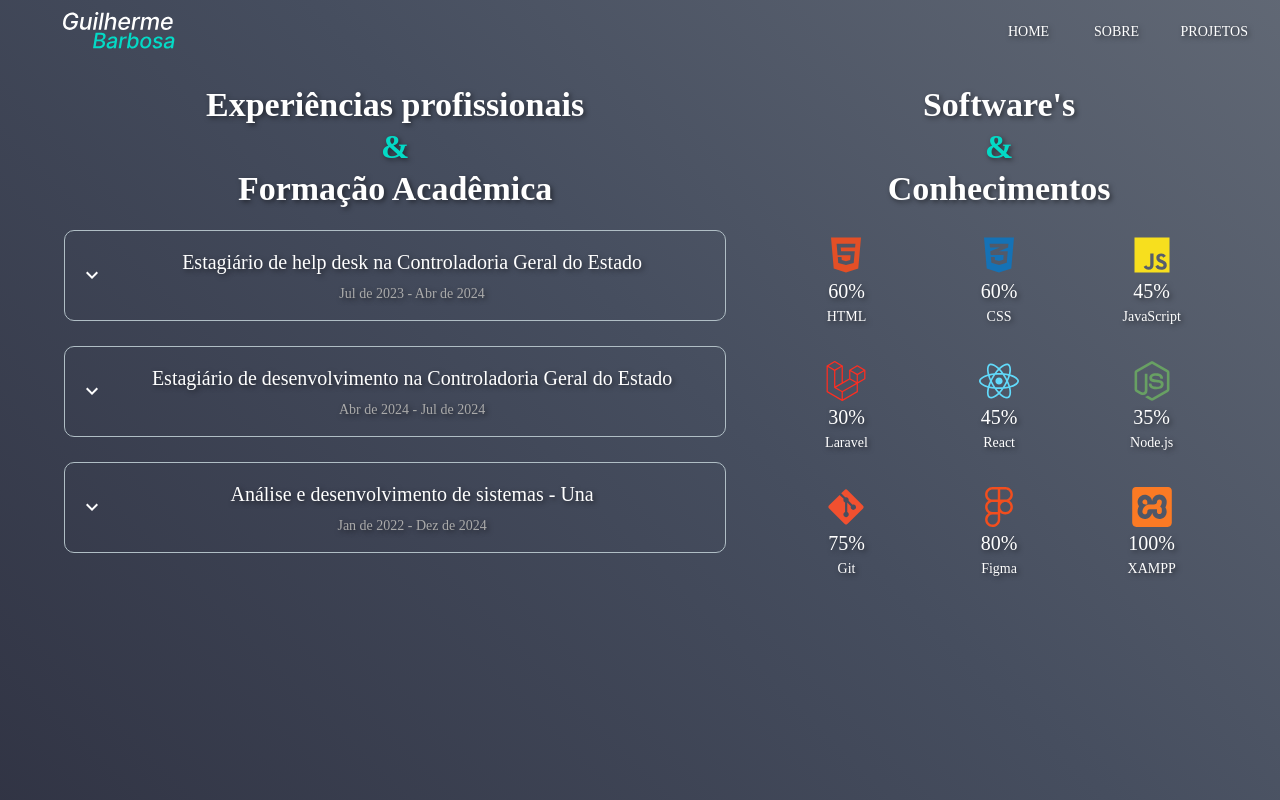
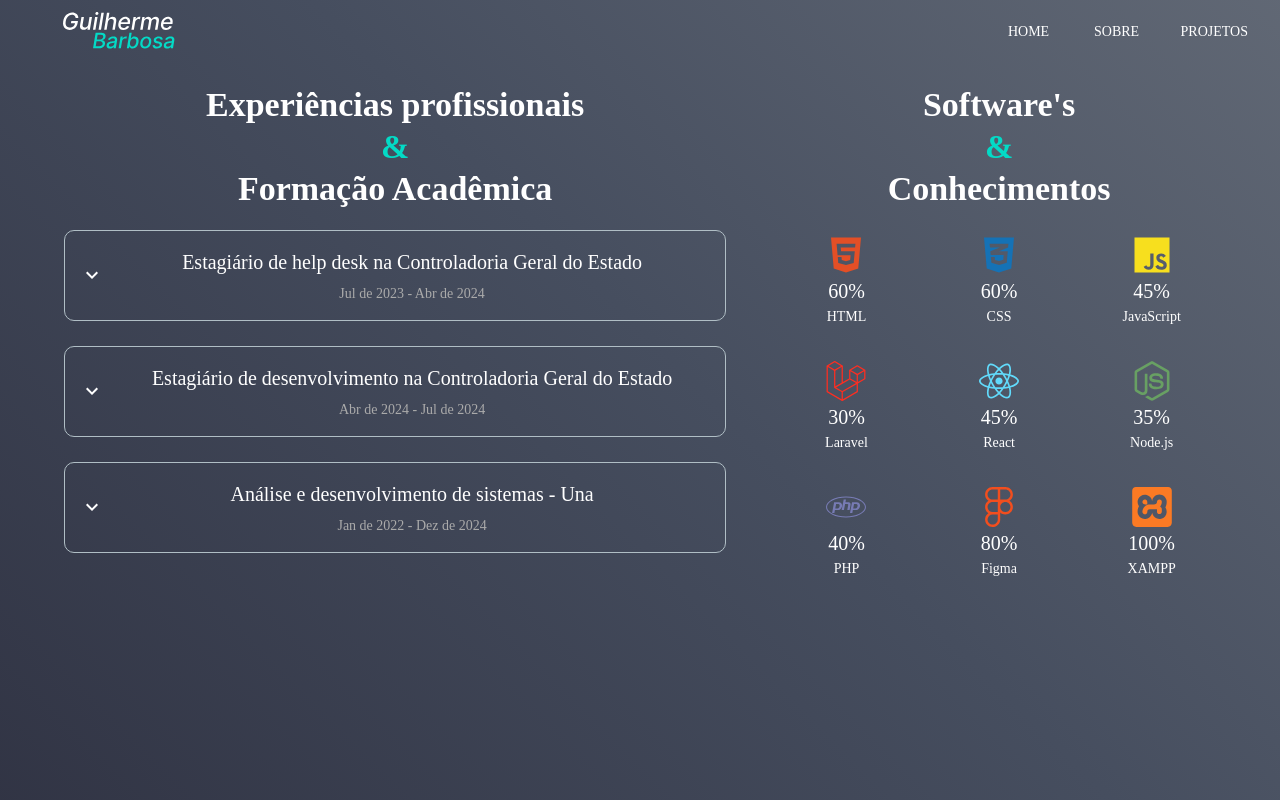
Before and after one commit to GuilhermeBarbosa16/Portfolio, a React (Vite) app: page /Portfolio/Sobre in a window 1280 px wide. Built offline with nearby package versions, Linux system fonts and the light colour scheme.

Commit message:
Alteração Icon

```diff
--- a/src/App.css
+++ b/src/App.css
@@ -15,7 +15,7 @@ body{
   color: #fff;
   padding: 0;
   margin: 0 auto;
-  text-shadow: 2px 2px 5px rgba(0, 0, 0, 0.5);
+  min-height: 100vh;
 }
 @keyframes color{
   0%{
--- a/src/Pages/app/Sobre.tsx
+++ b/src/Pages/app/Sobre.tsx
@@ -1,7 +1,7 @@
 import React, { useState } from 'react';
 import { Container, Box, Typography, Grid, Collapse } from '@mui/material';
 import ExpandMoreIcon from '@mui/icons-material/ExpandMore';
-import { FaHtml5, FaCss3Alt, FaJs, FaLaravel, FaReact, FaNodeJs, FaGitAlt } from 'react-icons/fa';
+import { FaHtml5, FaCss3Alt, FaJs, FaLaravel, FaReact, FaNodeJs, FaPhp } from 'react-icons/fa';
 import { SiFigma, SiXampp } from 'react-icons/si';
 
 const Home: React.FC = () => {
@@ -18,7 +18,7 @@ const Home: React.FC = () => {
     { icon: <FaLaravel style={{ fontSize: 40, color: '#FF2D20' }} />, label: 'Laravel', percentage: 30 },
     { icon: <FaReact style={{ fontSize: 40, color: '#61DAFB' }} />, label: 'React', percentage: 45 },
     { icon: <FaNodeJs style={{ fontSize: 40, color: '#68A063' }} />, label: 'Node.js', percentage: 35 },
-    { icon: <FaGitAlt style={{ fontSize: 40, color: '#F1502F' }} />, label: 'Git', percentage: 75 },
+    { icon: <FaPhp style={{ fontSize: 40, color: '#777BB4' }} />, label: 'PHP', percentage: 40 },
     { icon: <SiFigma style={{ fontSize: 40, color: '#F24E1E' }} />, label: 'Figma', percentage: 80 },
     { icon: <SiXampp style={{ fontSize: 40, color: '#FB7A24' }} />, label: 'XAMPP', percentage: 100 },
   ];
```
